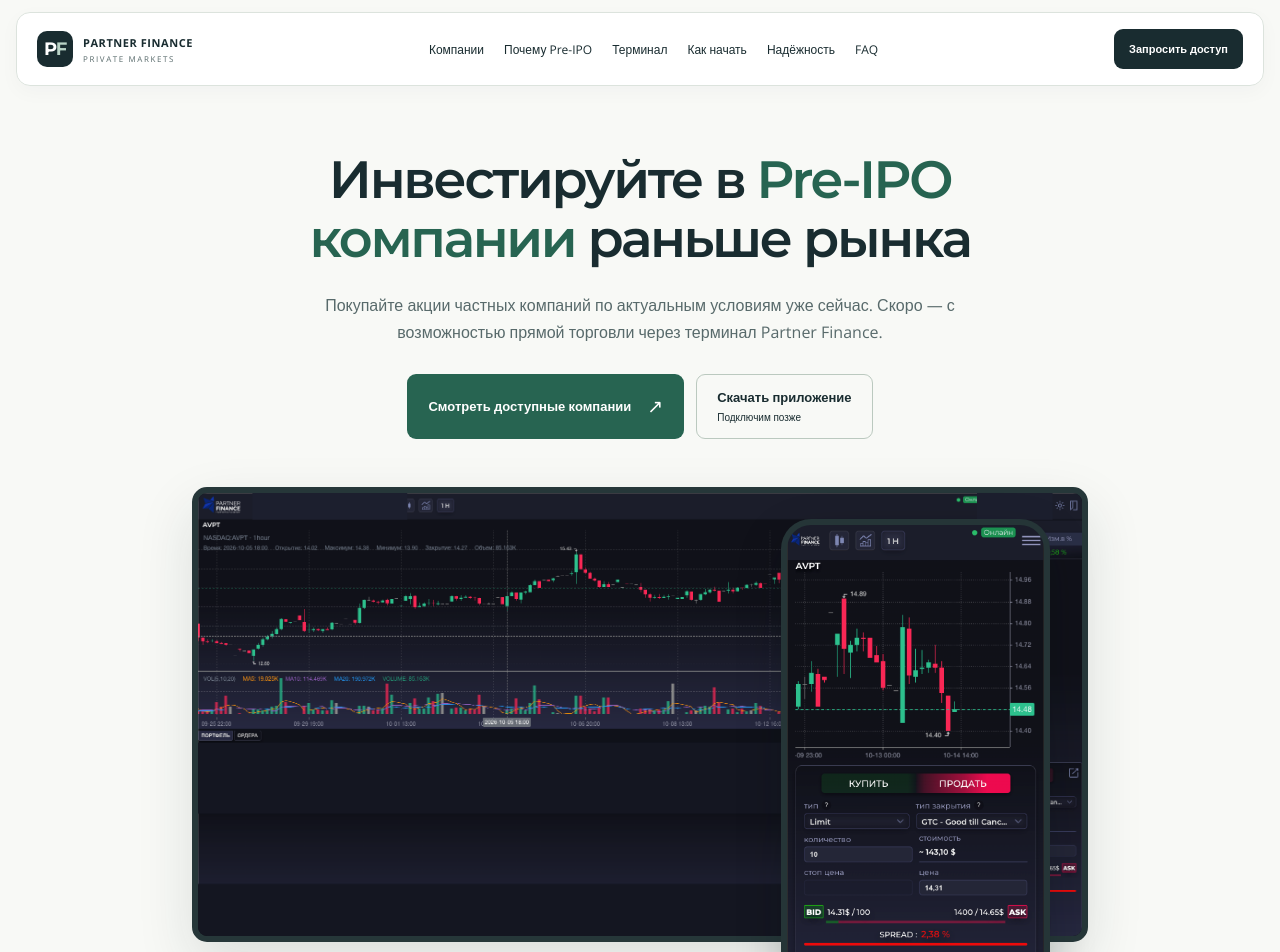
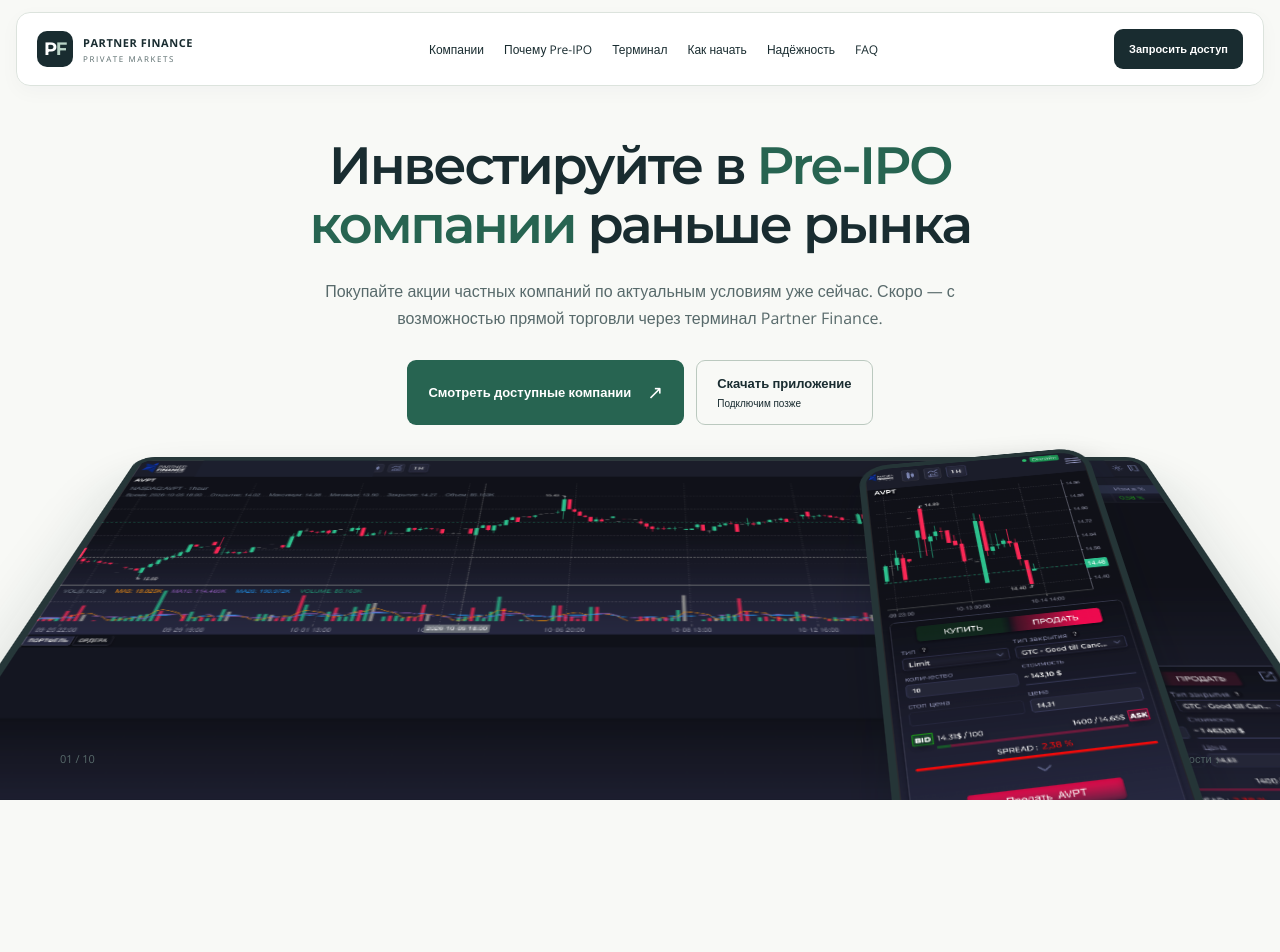
Before and after one commit to sulimenko/pre, a Vue app: page / in a window 1280 px wide. Shown: the top 952 px of the page. Built offline with nearby package versions, Linux system fonts and the light colour scheme.

Commit message:
ai(T-176): implementation

```diff
--- a/src/App.vue
+++ b/src/App.vue
@@ -12,8 +12,11 @@ import TrustBlock from './draft/TrustBlock.vue'
 import VideosBlock from './draft/VideosBlock.vue'
 import FaqBlock from './draft/FaqBlock.vue'
 import CtaBlock from './draft/CtaBlock.vue'
+import { useHeroScrollProgress } from './draft/useHeroScrollProgress'
 
 const notice = ref('')
+const heroScene = ref(null)
+useHeroScrollProgress(heroScene)
 let noticeTimeout
 
 provide(draftActionKey, (description) => {
@@ -27,8 +30,10 @@ onBeforeUnmount(() => clearTimeout(noticeTimeout))
 <template>
   <DraftHeader />
   <main>
-    <HeroBlock />
-    <CompaniesBlock />
+    <div ref="heroScene" class="hero-companies-scene">
+      <HeroBlock />
+      <CompaniesBlock />
+    </div>
     <WhyBlock />
     <TerminalBlock />
     <MarketBlock />
--- a/src/draft/CompaniesBlock.vue
+++ b/src/draft/CompaniesBlock.vue
@@ -7,11 +7,15 @@ const statusTone = { hot: 'available', lim: 'limited', open: 'open' }
 <template>
   <section id="companies" class="section-pad companies-block">
     <div class="section-shell">
-      <div class="section-heading section-heading--center">
-        <p class="section-kicker">02 / ИНВЕСТИЦИОННЫЕ ВОЗМОЖНОСТИ</p>
-        <h2>Что доступно сейчас</h2>
-        <p>Pre-IPO компании в текущем каталоге. Изучите сектор, цену, условия участия и краткий инвестиционный тезис.</p>
-        <span class="section-state">Черновые условия: цены, минимумы и статусы требуют подтверждения</span>
+      <div class="companies-heading-rail">
+        <div class="companies-heading-stage">
+          <div class="section-heading section-heading--center companies-heading">
+            <p class="section-kicker">02 / ИНВЕСТИЦИОННЫЕ ВОЗМОЖНОСТИ</p>
+            <h2>Что доступно сейчас</h2>
+            <p>Pre-IPO компании в текущем каталоге. Изучите сектор, цену, условия участия и краткий инвестиционный тезис.</p>
+            <span class="section-state">Черновые условия: цены, минимумы и статусы требуют подтверждения</span>
+          </div>
+        </div>
       </div>
       <div class="companies-grid">
         <article v-for="company in COMPANIES" :key="company.id" class="company-card">
--- a/src/draft/HeroBlock.vue
+++ b/src/draft/HeroBlock.vue
@@ -4,6 +4,7 @@ import DraftButton from './DraftButton.vue'
 
 <template>
   <section id="hero" class="hero-block">
+    <div class="hero-stage">
       <div class="hero-layout">
         <div class="section-shell hero-copy">
           <h1>Инвестируйте в <em>Pre-IPO компании</em> раньше рынка</h1>
@@ -37,5 +38,6 @@ import DraftButton from './DraftButton.vue'
         </div>
       </div>
       <div class="hero-bottomline section-shell"><span>01 / 10</span><span>Листайте, чтобы изучить возможности <span aria-hidden="true">↓</span></span></div>
+    </div>
   </section>
 </template>
--- a/src/draft/styles.css
+++ b/src/draft/styles.css
@@ -119,6 +119,69 @@ p { line-height: 1.7; }
   border-radius: 24px; object-fit: contain;
 }
 .hero-bottomline { display: flex; justify-content: space-between; gap: 20px; padding-block: 34px; color: var(--muted); font-size: 11px; }
+
+/* One sticky stage and one pair of devices, shared with the actual catalog heading.
+   The ordinary document layout is the default for touch-sized and reduced-motion views. */
+.hero-companies-scene { position: relative; }
+@media (min-width: 801px) and (min-height: 800px) and (prefers-reduced-motion: no-preference) {
+  .hero-companies-scene--scrub {
+    --scene-top: 112px;
+    --scene-height: 320svh;
+    --scene-stage-height: calc(100svh - var(--scene-top));
+    background: var(--scene-background, #f8f9f6);
+  }
+  .hero-companies-scene--scrub .hero-block {
+    height: var(--scene-height); padding-top: 0; border-bottom: 0;
+  }
+  .hero-companies-scene--scrub .hero-stage {
+    position: sticky; top: var(--scene-top); height: var(--scene-stage-height);
+    overflow: clip; z-index: 1; pointer-events: none;
+  }
+  .hero-companies-scene--scrub .hero-layout { display: block; }
+  .hero-companies-scene--scrub .hero-copy {
+    position: relative; z-index: 3; padding-top: 24px; pointer-events: auto;
+    transform: translate3d(0, var(--copy-y), 0); opacity: var(--copy-opacity);
+    will-change: transform, opacity;
+  }
+  .hero-companies-scene--scrub .hero-art {
+    position: absolute; inset: 0; display: block; width: 100%; height: 100%;
+    pointer-events: none;
+  }
+  .hero-companies-scene--scrub .hero-art .desktop-frame {
+    position: absolute; left: 15%; top: 0; width: 70%;
+    transform-origin: center top;
+    transform: translate3d(0, var(--desktop-y), 0) perspective(1200px) rotateX(var(--desktop-tilt)) scale(var(--desktop-scale));
+    opacity: var(--desktop-opacity); will-change: transform, opacity;
+  }
+  .hero-companies-scene--scrub .hero-phone {
+    position: absolute; left: 0; top: 0; width: clamp(200px, min(18vw, calc(var(--scene-stage-height) * .4)), 320px);
+    margin: 0; transform-origin: center top;
+    transform: translate3d(var(--phone-x), var(--phone-y), 0) translateX(-50%) perspective(1200px) rotateX(var(--phone-tilt)) rotateZ(var(--phone-roll)) scale(var(--phone-scale));
+    opacity: var(--phone-opacity); will-change: transform, opacity;
+  }
+  .hero-companies-scene--scrub .hero-bottomline {
+    position: absolute; bottom: 0; left: 0; right: 0; pointer-events: none;
+    opacity: var(--copy-opacity);
+  }
+  .hero-companies-scene--scrub .companies-heading-rail {
+    position: absolute; top: 0; left: 0; right: 0; height: var(--scene-height);
+    pointer-events: none;
+  }
+  .hero-companies-scene--scrub .companies-heading-stage {
+    position: sticky; top: var(--scene-top); height: var(--scene-stage-height);
+  }
+  .hero-companies-scene--scrub .companies-heading {
+    position: absolute; top: 32%; left: max(32px, calc((100% - 1160px) / 2));
+    width: min(520px, 44%); margin: 0; text-align: left;
+    transform: translate3d(0, var(--heading-y), 0); opacity: var(--heading-opacity);
+    will-change: transform, opacity;
+  }
+  .hero-companies-scene--scrub .companies-block {
+    padding-top: 40px; margin-top: calc(var(--scene-stage-height) * -.28);
+    /* Native hash links skip the scrub and align the released heading above the cards. */
+    scroll-margin-top: calc(var(--scene-stage-height) * .4);
+  }
+}
 
 /* 02. Dynamic catalog. */
 .companies-block { background: #fff; }
--- /dev/null
+++ b/src/draft/useHeroScrollProgress.js
@@ -0,0 +1,124 @@
+import { onBeforeUnmount, onMounted } from 'vue'
+
+// Values are sampled from position only. There is no clock, tween or settling loop.
+const tracks = {
+  'copy-y': [[0, 0], [0.34, -0.6]],
+  'copy-opacity': [[0, 1], [0.1, 1], [0.32, 0]],
+  'desktop-y': [[0, 0.5], [0.5, 0.16], [0.78, 0.12]],
+  'desktop-tilt': [[0, 58], [0.5, 0]],
+  'desktop-scale': [[0, 1.12], [0.5, 0.94], [0.78, 0.72]],
+  'desktop-opacity': [[0, 1], [0.5, 1], [0.76, 0]],
+  'phone-x': [[0, 0.76], [0.5, 0.75], [0.8, 0.73]],
+  'phone-y': [[0, 0.48], [0.5, 0.105], [0.8, 0.17], [1, 0.1]],
+  'phone-tilt': [[0, 50], [0.5, 0]],
+  'phone-roll': [[0, -8], [0.5, 0]],
+  'phone-scale': [[0, 1], [0.5, 0.96], [0.8, 0.82], [1, 0.78]],
+  'phone-opacity': [[0, 1], [0.95, 1], [1, 0]],
+  'heading-y': [[0, 48], [0.68, 48], [0.88, 0]],
+  'heading-opacity': [[0, 0], [0.68, 0], [0.88, 1]],
+  'background': [[0, 0], [0.55, 0], [0.85, 1]],
+}
+
+function sample(progress, keyframes) {
+  for (let i = 1; i < keyframes.length; i++) {
+    const [end, to] = keyframes[i]
+    const [start, from] = keyframes[i - 1]
+    if (progress <= end) {
+      const position = Math.max(0, (progress - start) / (end - start))
+      return from + (to - from) * position
+    }
+  }
+  return keyframes.at(-1)[1]
+}
+
+export function useHeroScrollProgress(sceneRef) {
+  let media, observer, frame = 0, scene, hero, stage, copy
+  let start = 0, range = 1, stageHeight = 0, viewportWidth = 0, copyHeight = 0, desktopFit = 1
+  let lastProgress = -1
+  let disposed = false
+
+  function update() {
+    frame = 0
+    if (!media.matches) return
+    const progress = Math.min(1, Math.max(0, (window.scrollY - start) / range))
+    if (progress === lastProgress) return
+    lastProgress = progress
+    const values = Object.fromEntries(Object.entries(tracks).map(([key, frames]) => [key, sample(progress, frames)]))
+    scene.style.setProperty('--scene-progress', progress)
+    for (const [key, value] of Object.entries(values)) {
+      let unit = ''
+      let resolved = value
+      if (key === 'phone-x') { resolved *= viewportWidth; unit = 'px' }
+      else if (['copy-y', 'desktop-y', 'phone-y'].includes(key)) {
+        resolved *= stageHeight
+        if (key !== 'copy-y') {
+          const initialTop = tracks[key][0][1] * stageHeight
+          resolved += Math.max(0, copyHeight + 32 - initialTop) * (1 - Math.min(1, progress / 0.5))
+        }
+        unit = 'px'
+      } else if (key === 'desktop-scale') resolved *= 1 + (desktopFit - 1) * Math.min(1, progress / 0.5)
+      else if (key === 'heading-y') unit = 'px'
+      else if (key.endsWith('tilt') || key === 'phone-roll') unit = 'deg'
+      scene.style.setProperty(`--${key}`, `${resolved}${unit}`)
+    }
+    const white = values.background
+    scene.style.setProperty('--scene-background', `rgb(${248 + 7 * white}, ${249 + 6 * white}, ${246 + 9 * white})`)
+    // Invisible Hero controls must not intercept clicks or keyboard navigation.
+    copy.inert = progress >= 0.32
+  }
+
+  function queueUpdate() {
+    if (media.matches && !frame) frame = requestAnimationFrame(update)
+  }
+
+  function measure() {
+    if (disposed) return
+    scene.classList.toggle('hero-companies-scene--scrub', media.matches)
+    if (!media.matches) {
+      cancelAnimationFrame(frame)
+      frame = 0
+      copy.inert = false
+      scene.removeAttribute('style')
+      return
+    }
+    const stageStyle = getComputedStyle(stage)
+    stageHeight = stage.clientHeight
+    copyHeight = copy.offsetHeight
+    desktopFit = Math.min(1, stageHeight * 0.8 / (scene.querySelector('.desktop-frame').offsetHeight * 0.94))
+    viewportWidth = document.documentElement.clientWidth
+    const pinStart = hero.getBoundingClientRect().top + window.scrollY - parseFloat(stageStyle.top)
+    start = Math.max(0, pinStart)
+    range = Math.max(1, pinStart + hero.offsetHeight - stageHeight - start)
+    lastProgress = -1
+    update()
+  }
+
+  onMounted(() => {
+    scene = sceneRef.value
+    hero = scene.querySelector('#hero')
+    stage = scene.querySelector('.hero-stage')
+    copy = scene.querySelector('.hero-copy')
+    media = matchMedia('(min-width: 801px) and (min-height: 800px) and (prefers-reduced-motion: no-preference)')
+    measure()
+    media.addEventListener('change', measure)
+    window.addEventListener('scroll', queueUpdate, { passive: true })
+    window.addEventListener('resize', measure)
+    window.addEventListener('pageshow', measure)
+    window.addEventListener('hashchange', queueUpdate)
+    observer = new ResizeObserver(measure)
+    observer.observe(hero)
+    observer.observe(stage)
+    document.fonts.ready.then(measure)
+  })
+
+  onBeforeUnmount(() => {
+    disposed = true
+    cancelAnimationFrame(frame)
+    observer?.disconnect()
+    media?.removeEventListener('change', measure)
+    window.removeEventListener('scroll', queueUpdate)
+    window.removeEventListener('resize', measure)
+    window.removeEventListener('pageshow', measure)
+    window.removeEventListener('hashchange', queueUpdate)
+  })
+}
```
Lines whose indentation alone changed are shown as unchanged.
